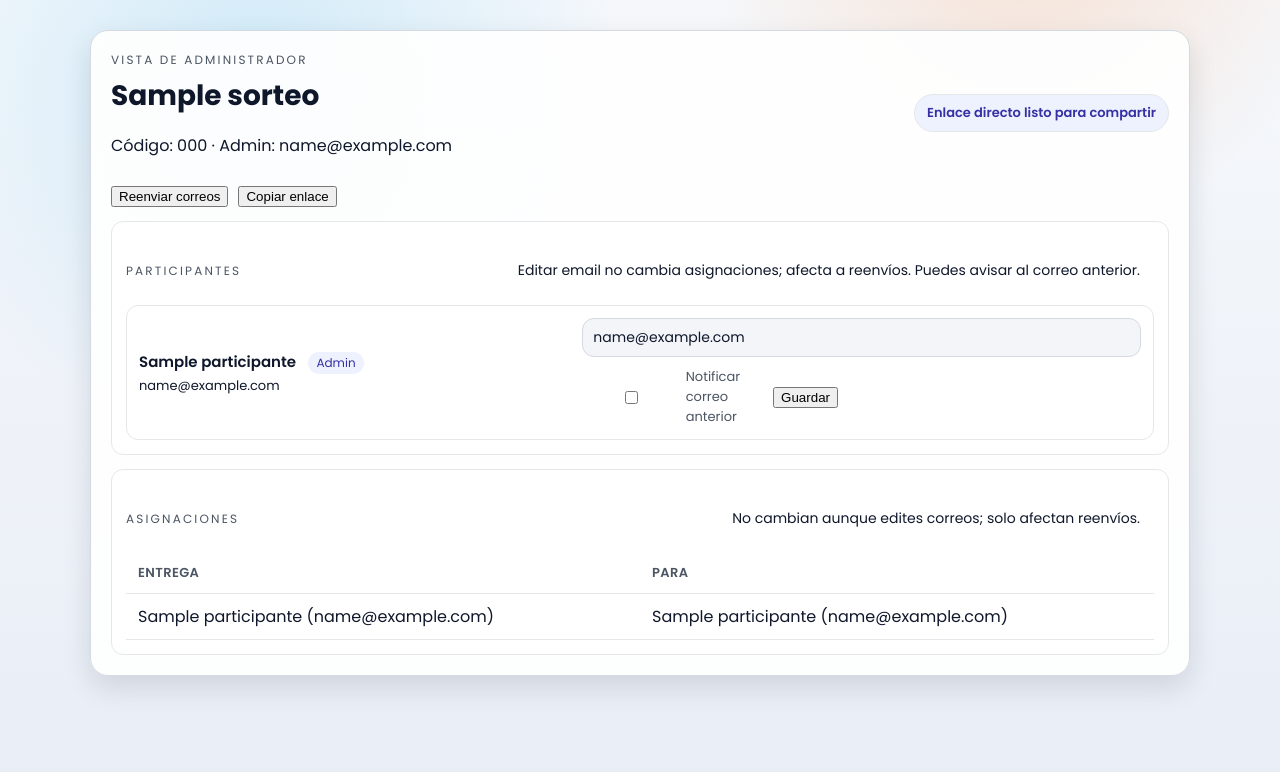
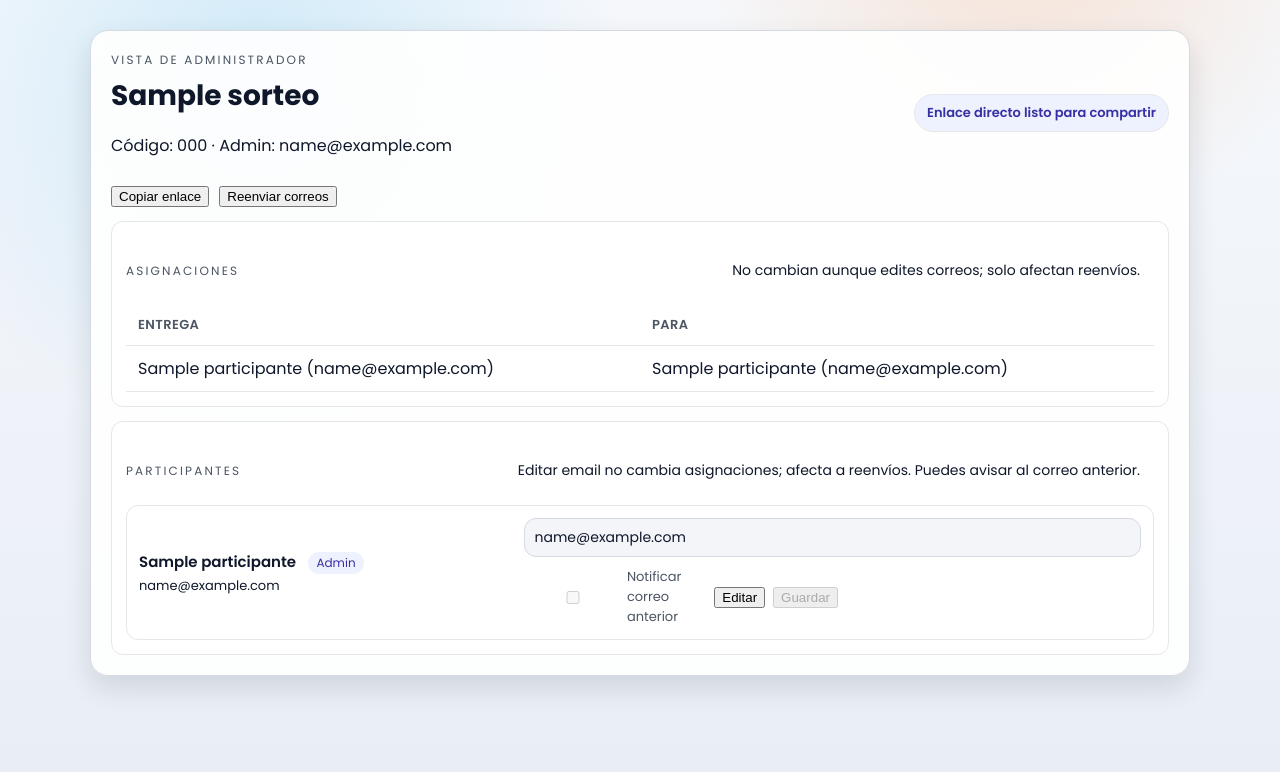
Before and after one commit to joaquingonzalezzanotti/Sorty, a Flask app: page /draw/000 in a window 1280 px wide. Shown: the part 99-871 px from the top of the page. Run offline with Flask 3, Linux system fonts and the light colour scheme; tables that the repository leaves empty hold one stand-in row (values such as "Sample post"); parts of the project's set-up code (start-up, migrations or seed data) failed here and were passed over; some libraries are stand-ins or nearby versions.

Commit message:
cambios6

```diff
--- a/static/style.css
+++ b/static/style.css
@@ -1578,6 +1578,11 @@ th {
   margin-left: auto;
 }
 
+.action-buttons {
+  display: inline-flex;
+  gap: 8px;
+}
+
 .actions-row.wrap {
   flex-wrap: wrap;
   margin: 12px 0;
--- a/templates/sorteo.html
+++ b/templates/sorteo.html
@@ -49,36 +49,9 @@
         </div>
 
         <div class="actions-row wrap">
+          <button class="btn ghost" id="copy-link">Copiar enlace</button>
           <button class="btn primary" id="resend-btn">Reenviar correos</button>
-          <button class="btn ghost" id="copy-link">Copiar enlace</button>
           <div id="action-msg" class="muted"></div>
-        </div>
-
-        <div class="panel">
-          <div class="panel-header">
-            <p class="eyebrow">Participantes</p>
-            <p class="muted small">Editar email no cambia asignaciones; afecta a reenvíos. Puedes avisar al correo anterior.</p>
-          </div>
-          <div class="participant-list">
-            {% for p in data.participants %}
-            <div class="participant-row">
-              <div class="participant-info">
-                <div class="name-line">
-                  <span class="name">{{ p.name }}</span>
-                  {% if p.is_admin %}<span class="tag">Admin</span>{% endif %}
-                </div>
-                <div class="muted email">{{ p.email }}</div>
-              </div>
-              <div class="participant-actions">
-                <input type="email" value="{{ p.email }}" data-participant-id="{{ p.id }}" class="input sm email-input">
-                <label class="inline-checkbox">
-                  <input type="checkbox" data-notify-id="{{ p.id }}"> Notificar correo anterior
-                </label>
-                <button class="btn ghost save-email" data-participant-id="{{ p.id }}">Guardar</button>
-              </div>
-            </div>
-            {% endfor %}
-          </div>
         </div>
 
         <div class="panel">
@@ -102,6 +75,36 @@
             </table>
           </div>
         </div>
+
+        <div class="panel">
+          <div class="panel-header">
+            <p class="eyebrow">Participantes</p>
+            <p class="muted small">Editar email no cambia asignaciones; afecta a reenvíos. Puedes avisar al correo anterior.</p>
+          </div>
+          <div class="participant-list">
+            {% for p in data.participants %}
+            <div class="participant-row">
+              <div class="participant-info">
+                <div class="name-line">
+                  <span class="name">{{ p.name }}</span>
+                  {% if p.is_admin %}<span class="tag">Admin</span>{% endif %}
+                </div>
+                <div class="muted email">{{ p.email }}</div>
+              </div>
+              <div class="participant-actions">
+                <input type="email" value="{{ p.email }}" data-participant-id="{{ p.id }}" class="input sm email-input" disabled>
+                <label class="inline-checkbox">
+                  <input type="checkbox" data-notify-id="{{ p.id }}" disabled> Notificar correo anterior
+                </label>
+                <div class="action-buttons">
+                  <button class="btn ghost edit-email" data-participant-id="{{ p.id }}">Editar</button>
+                  <button class="btn primary save-email" data-participant-id="{{ p.id }}" disabled>Guardar</button>
+                </div>
+              </div>
+            </div>
+            {% endfor %}
+          </div>
+        </div>
       {% endif %}
     </section>
   </main>
@@ -114,13 +117,13 @@
     const themeToggle = document.getElementById("theme-toggle");
     function setTheme(value) {
       const theme = value === "dark" ? "dark" : "light";
-      body.classList.toggle("dark", theme === "dark");
+      body.classList.toggle("theme-dark", theme === "dark");
       localStorage.setItem(themeKey, theme);
     }
     setTheme(savedTheme);
     if (themeToggle) {
       themeToggle.addEventListener("click", () => {
-        const next = body.classList.contains("dark") ? "light" : "dark";
+        const next = body.classList.contains("theme-dark") ? "light" : "dark";
         setTheme(next);
       });
     }
@@ -131,10 +134,21 @@
     const drawCode = "{{ data.code }}";
     const drawLink = "{{ draw_link }}";
 
-    function setMessage(text, cls="") {
+    function setMessage(text, cls = "") {
       if (!msg) return;
       msg.textContent = text;
       msg.className = cls ? cls : "muted";
+    }
+
+    if (copyBtn) {
+      copyBtn.addEventListener("click", async () => {
+        try {
+          await navigator.clipboard.writeText(drawLink);
+          setMessage("Enlace copiado.", "success");
+        } catch {
+          setMessage("No se pudo copiar el enlace.", "error");
+        }
+      });
     }
 
     if (resendBtn) {
@@ -158,12 +172,27 @@
       });
     }
 
+    const editButtons = document.querySelectorAll(".edit-email");
     const saveButtons = document.querySelectorAll(".save-email");
+    editButtons.forEach((btn) => {
+      btn.addEventListener("click", () => {
+        const pid = btn.getAttribute("data-participant-id");
+        const input = document.querySelector(`input[data-participant-id='${pid}']`);
+        const notify = document.querySelector(`input[data-notify-id='${pid}']`);
+        const saveBtn = document.querySelector(`button.save-email[data-participant-id='${pid}']`);
+        if (!input || !saveBtn) return;
+        input.disabled = false;
+        if (notify) notify.disabled = false;
+        saveBtn.disabled = false;
+        input.focus();
+        input.select();
+      });
+    });
     saveButtons.forEach((btn) => {
       btn.addEventListener("click", async () => {
         const pid = btn.getAttribute("data-participant-id");
-        const input = document.querySelector(\`input[data-participant-id='\${pid}']\`);
-        const notify = document.querySelector(\`input[data-notify-id='\${pid}']\`);
+        const input = document.querySelector(`input[data-participant-id='${pid}']`);
+        const notify = document.querySelector(`input[data-notify-id='${pid}']`);
         if (!input) return;
         const email = input.value.trim();
         setMessage("Guardando email...", "muted");
@@ -177,25 +206,15 @@
           const data = await res.json();
           if (!res.ok || !data?.ok) throw new Error(data?.error || "Error al guardar.");
           input.value = data.participant.email;
+          input.disabled = true;
+          if (notify) notify.disabled = true;
+          btn.disabled = true;
           setMessage("Email actualizado. Reenvía cuando quieras.", "success");
         } catch (err) {
           setMessage(err.message || "Error al guardar.", "error");
-        } finally {
-          btn.disabled = false;
         }
       });
     });
-
-    if (copyBtn) {
-      copyBtn.addEventListener("click", async () => {
-        try {
-          await navigator.clipboard.writeText(drawLink);
-          setMessage("Enlace copiado.", "success");
-        } catch {
-          setMessage("No se pudo copiar el enlace.", "error");
-        }
-      });
-    }
   </script>
   {% endif %}
 </body>
```
